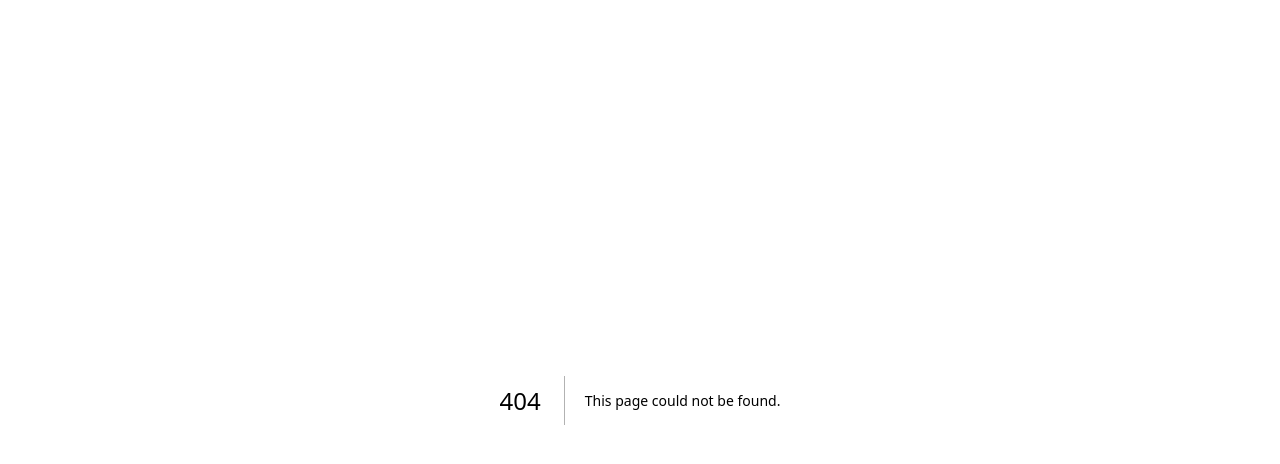
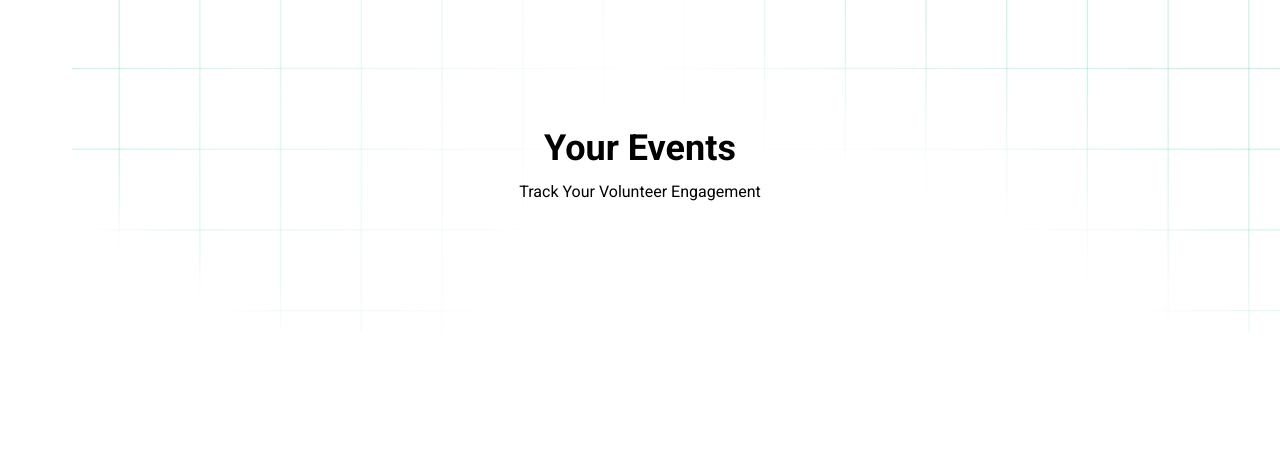
Before and after one commit to Code-Plus-lyxux/charity-events-web-front, a Next.js app: page /your-events in a window 1280 px wide. Before the commit this address had no page. Shown: the top 464 px of the page. Built offline with nearby package versions, Linux system fonts and the light colour scheme.

Commit message:
add your events cards

```diff
--- a/src/app/profile/[id]/your-events/page.jsx
+++ /dev/null
@@ -1,10 +0,0 @@
-export default async function YourEvents({ params }) {
-    const id = (await params).id;
-
-    return (
-        <>
-            <section>{/* {"add your events card"} */}</section>
-            <section>{/* {"add tabs component with events"} */}</section>
-        </>
-    );
-}
--- /dev/null
+++ b/src/app/your-events/page.jsx
@@ -0,0 +1,12 @@
+import YourEventsCard from "@/components/event/yourEventsCard";
+export default function YourEvents() {
+    return (
+        <>
+            <section>
+                {/* {"add your events card"} */}
+                <YourEventsCard />
+            </section>
+            <section>{/* {"add tabs component with events"} */}</section>
+        </>
+    );
+}
--- a/src/components/event/yourEventsCard.jsx
+++ b/src/components/event/yourEventsCard.jsx
@@ -0,0 +1,8 @@
+export default function YourEventsCard() {
+    return (
+        <div className="bg-[url('/images/GridHero.png')] flex flex-col items-center justify-center py-32">
+            <p className="text-4xl font-bold">Your Events</p>
+            <p className="mt-3 text-md">Track Your Volunteer Engagement</p>
+        </div>
+    );
+}
```
